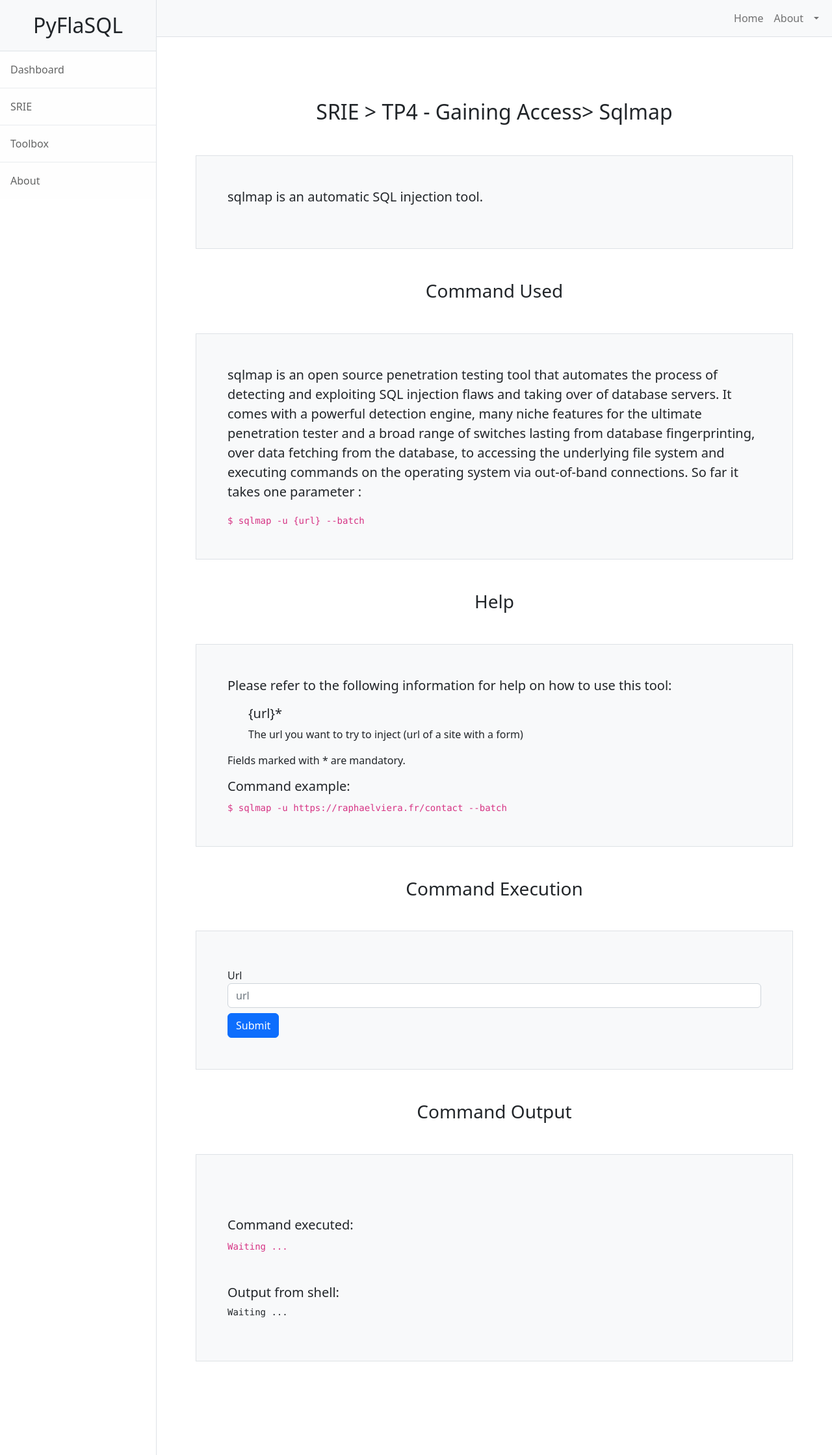
After one commit to Nonobari/Network_report, a Flask app: page /srie/tp4_gaining_access/sqlmap in a window 1280 px wide. The commit adds this page. Shown: the whole page at 65% size. Run offline with Flask 3, Linux system fonts and the light colour scheme; a user stored in the database is signed in; some libraries are stand-ins or nearby versions.

Commit message:
Ajout sqlmap framework

```diff
--- a/pyflasql/app/controllers/srie/tp4_gaining_access/controller.py
+++ b/pyflasql/app/controllers/srie/tp4_gaining_access/controller.py
@@ -11,7 +11,7 @@ from flask_sqlalchemy import SQLAlchemy
 # from flask_migrate import Migrate
 from ....models.sql import db, UserDB
 from ...utils import get_shell_output
-from ....models.srie.tp4_gaining_access.forms import hydraForm
+from ....models.srie.tp4_gaining_access.forms import hydraForm, sqlmapForm
 
 
 @login_required
@@ -59,3 +59,32 @@ def srie_tp4_hydra():
         return render_template(url_for('blueprint.srie_tp4_hydra')+'.html', content=content)
 
     return render_template(url_for('blueprint.srie_tp4_hydra')+'.html', content=content)
+
+@login_required
+def srie_tp4_sqlmap():
+    """
+        Handles the logic for view/templates/srie/tp4_gaining_access/sqlmap.html
+        Login is required to view this page
+
+        sqlmap is an automatic SQL injection tool.
+        Args:
+            - None.
+
+        Returns:
+            - rendered template view/templates/srie/tp4_gaining_access/sqlmap.html with content passed as a context variable
+        """
+    content = {"form": sqlmapForm(),
+               "command_executed": "Waiting ...",
+               "command_output": "Waiting ..."
+               }
+
+    if content["form"].validate_on_submit():
+        # Get IP address and number of pings from the user interface (UI)
+        url = content["form"].url.data
+        content["command_executed"] = f"sqlmap -u {url} --batch"
+        content["command_output"] = get_shell_output(content["command_executed"])
+
+        # print(content["shell_output"])  # for debug only
+        return render_template(url_for('blueprint.srie_tp4_sqlmap')+'.html', content=content)
+
+    return render_template(url_for('blueprint.srie_tp4_sqlmap')+'.html', content=content)
--- a/pyflasql/app/models/srie/tp4_gaining_access/forms.py
+++ b/pyflasql/app/models/srie/tp4_gaining_access/forms.py
@@ -23,3 +23,10 @@ class hydraForm(FlaskForm):
         InputRequired(), Length(min=2, max=50)], render_kw={"placeholder": "service"})
 
     submit = SubmitField('Submit')
+
+class sqlmapForm(FlaskForm):
+
+    url = StringField(validators=[
+        InputRequired(), Length(min=2, max=50)], render_kw={"placeholder": "url"})
+
+    submit = SubmitField('Submit')
--- a/pyflasql/app/view/routes/blueprint.py
+++ b/pyflasql/app/view/routes/blueprint.py
@@ -10,7 +10,7 @@ from ...controllers.controller import index, login, register, dashboard, logout,
 from ...controllers.srie.tp1_recon_footprint.controller import srie_home, srie_tp1_recon_footprint, srie_tp1_ipaddr, srie_tp1_whois, srie_tp1_theHarvester, srie_tp1_Holehe
 from ...controllers.srie.tp2_scanning_networks.controller import srie_tp2_scanning_networks, srie_tp2_pingaddr, srie_tp2_Nmap, srie_tp2_DnsRecon, srie_tp2_DnsEnum, srie_tp2_TraceRoute
 from ...controllers.srie.tp3_enumeration.controller import srie_tp3_enumeration, srie_tp3_Telnet, srie_tp3_Netcat, srie_tp3_Enum4linux
-from ...controllers.srie.tp4_gaining_access.controller import srie_tp4_gaining_access, srie_tp4_hydra
+from ...controllers.srie.tp4_gaining_access.controller import srie_tp4_gaining_access, srie_tp4_hydra, srie_tp4_sqlmap
 from ...controllers.user_profile.controller import user_profile
 from ...controllers.toolbox.controller import toolbox_home
 from ...controllers.toolbox.wtforms.controller import toolbox_wtforms_home, toolbox_wtforms_user_reg_form, toolbox_wtforms_upload_form
@@ -61,6 +61,7 @@ blueprint.route('/srie/tp3_enumeration/Enum4linux', methods=['GET', 'POST'])(sri
 # TP4 - Gaining Access
 blueprint.route('/srie/tp4_gaining_access/home', methods=['GET', 'POST'])(srie_tp4_gaining_access)
 blueprint.route('/srie/tp4_gaining_access/hydra', methods=['GET', 'POST'])(srie_tp4_hydra)
+blueprint.route('/srie/tp4_gaining_access/sqlmap', methods=['GET', 'POST'])(srie_tp4_sqlmap)
 
 # Toolbox
 blueprint.route('/toolbox/home', methods=['GET', 'POST'])(toolbox_home)
--- a/pyflasql/app/view/templates/srie/tp4_gaining_access/home.html
+++ b/pyflasql/app/view/templates/srie/tp4_gaining_access/home.html
@@ -42,6 +42,12 @@ License: check the LICENSE file.
 
                 </p>
             </li>
+            <li class="list-group-item">
+                <h5><a href="{{url_for('blueprint.srie_tp4_sqlmap')}}" class="list-group-item-action">sqlmap</a></h5>
+                <p class="lead">
+                    sqlmap is an open source penetration testing tool that automates the process of detecting and exploiting SQL injection flaws and taking over of database servers. It comes with a powerful detection engine, many niche features for the ultimate penetration tester and a broad range of switches lasting from database fingerprinting, over data fetching from the database, to accessing the underlying file system and executing commands on the operating system via out-of-band connections.
+                </p>
+            </li>
         </ol>
     </div>
 
--- /dev/null
+++ b/pyflasql/app/view/templates/srie/tp4_gaining_access/sqlmap.html
@@ -0,0 +1,96 @@
+<!--
+This file is part of PyFlaSQL.
+Original author: Raphael Viera (raphael.viera@emse.fr)
+License: check the LICENSE file.
+
+The page is an HTML template for a web-based tool called "Ping an IP Address" that allows users to ping an IP address. The page includes the following components:
+
+    Head: Contains meta information such as character encoding, viewport settings, and a title for the page.
+    Body: Contains the main content of the page.
+        Header: Includes the title "PyFlaSQL" and a horizontal line.
+        Heading 2: "Ping an IP address" as the main heading.
+        Heading 3: Displays a preformatted command for using the 'ping' command with placeholders for the number of pings and IP address.
+        Form: Contains a form for submitting the IP address and number of pings to ping.
+            Input fields: Includes two input fields, one for the IP address and one for the number of pings, with placeholders and default values.
+            Submit button: Allows the user to submit the form to ping the specified IP address.
+        Heading 2: "Help" as a subheading.
+        Paragraph: Provides information on how to use the tool, including placeholders for the IP address and number of pings.
+        Heading 2: "Command output" as a subheading.
+        Preformatted text: Displays the output of the 'ping' command, which is dynamically generated and inserted into the page.
+        Horizontal line.
+        Links: Includes two links to go back to the dashboard and logout from the current session.
+
+{% raw %}
+Note: The page also contains Flask-specific template syntax, denoted by double curly braces {{ }} and {% %}, for rendering dynamic content using Flask, a Python web framework.
+Anything in this block is treated as raw text, including {{ curly braces }} and {% other block-like syntax %}
+{% endraw %}
+-->
+{% extends "base.html" %}
+{% block title %}SRIE > SRIE > TP4 - Gaining Access> Sqlmap  {% endblock %}
+{% block content %}
+<div class="container p-5 my-5">
+    <h2 class="text-center">SRIE > TP4 - Gaining Access> Sqlmap </h2>
+
+    <div class="container p-5 my-5 border bg-light">
+        <p class="lead">
+            sqlmap is an automatic SQL injection tool.
+        </p>
+    </div>
+
+    <!-- Command Used section -->
+    <h3 class="mt-5 text-center">Command Used</h3>
+
+    <div class="container p-5 my-5 border bg-light">
+        <p class="lead">sqlmap is an open source penetration testing tool that automates the process of detecting and exploiting SQL injection flaws and taking over of database servers. It comes with a powerful detection engine, many niche features for the ultimate penetration tester and a broad range of switches lasting from database fingerprinting, over data fetching from the database, to accessing the underlying file system and executing commands on the operating system via out-of-band connections. So far it takes one parameter :</p>
+        <code>{% raw %}$ sqlmap -u {url} --batch{% endraw %}</code>
+    </div>
+
+    <!-- Help section -->
+    <h3 class="mt-5 text-center">Help</h3>
+
+    <div class="container p-5 my-5 border bg-light">
+        <p class="lead">Please refer to the following information for help on how to use this tool:</p>
+        <ul>
+            <li class="list-group-item">
+                <h5>{url}*</h5>
+                <p>The url you want to try to inject (url of a site with a form)</p>
+            </li>
+        </ul>
+        <p>Fields marked with * are mandatory.</p>
+
+
+        <h5>Command example:</h5>
+        <code>{% raw %}$ sqlmap -u https://raphaelviera.fr/contact --batch {% endraw %}</code>
+    </div>
+
+    <!-- Command Execution section -->
+    <h3 class="mt-5 text-center">Command Execution</h3>
+
+    <div class="container p-5 my-5 border bg-light">
+        <form method="post" action="">
+            {{ content["form"].csrf_token }}
+
+            <div class="form-group mt-2">
+                <label for="{{ content['form'].url.id }}">{{ content["form"].url.label.text }}</label>
+                {{ content["form"].url(class="form-control") }}
+            </div>
+
+
+            <button type="submit" class="btn btn-primary mt-2">Submit</button>
+        </form>
+    </div>
+
+    <!-- Command Output section -->
+    <h3 class="mt-5 text-center">Command Output</h3>
+
+    <div class="container p-5 my-5 border bg-light">
+        <h5 class="mt-5">Command executed:</h5>
+        <code>{{ content["command_executed"] }}</code>
+
+        <h5 class="mt-5">Output from shell:</h5>
+            <pre>{{ content["command_output"] }}</pre>
+    </div>
+
+
+</div>
+{% endblock %}
```
